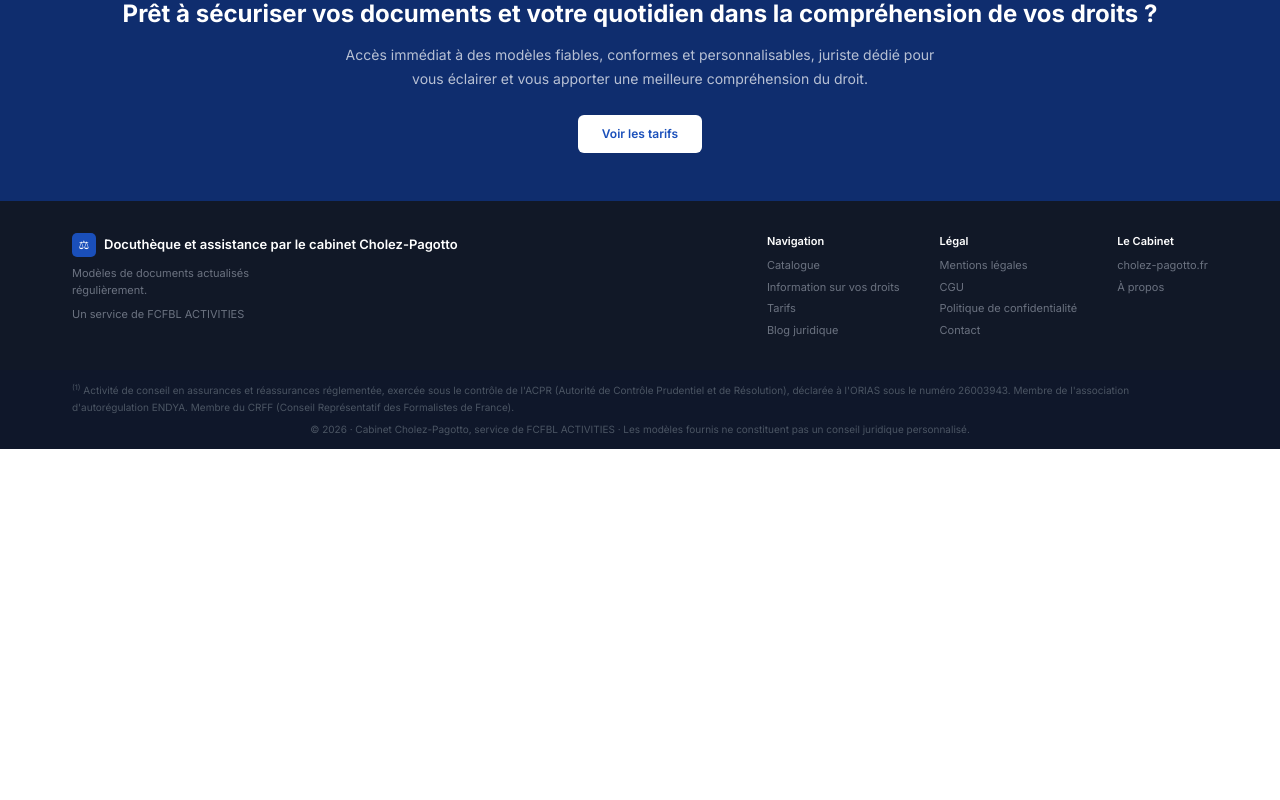
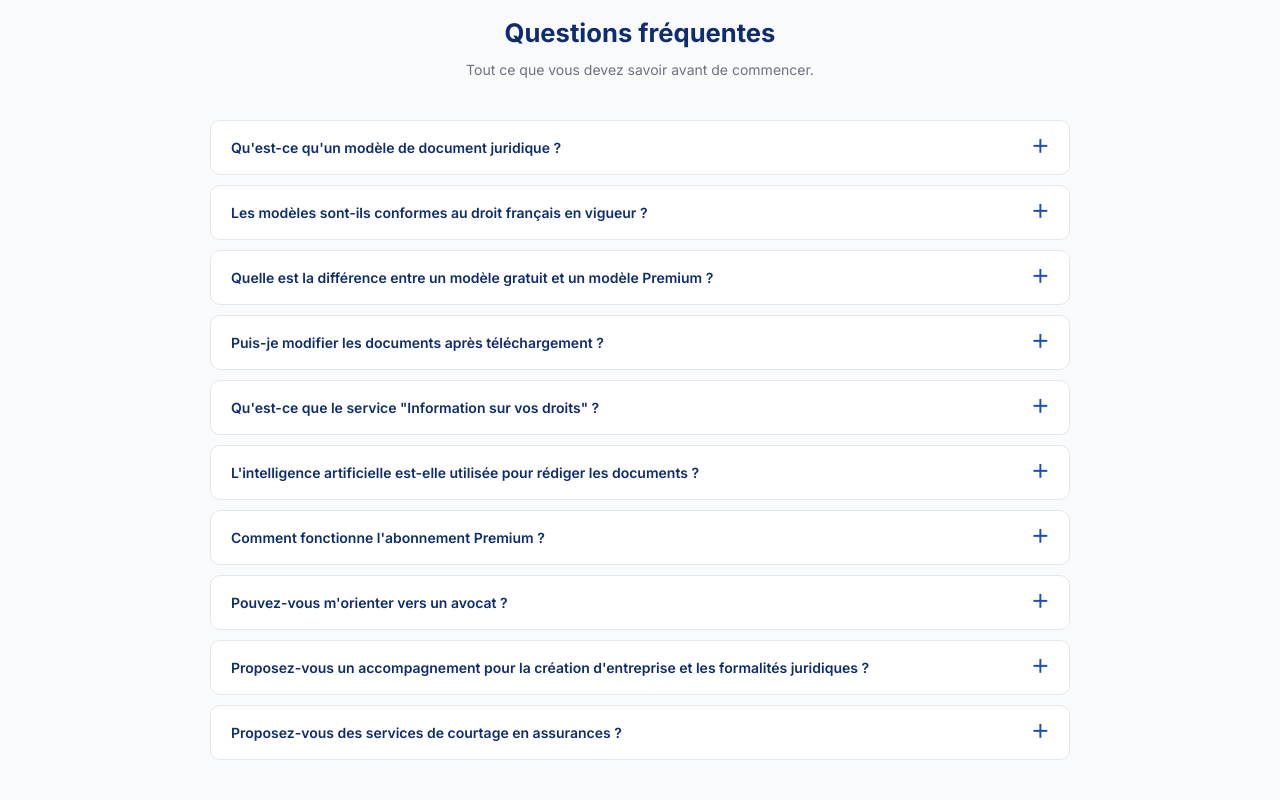
Before and after one commit to SYPA-ASSO/docutheque-next, a Next.js app: page / in a window 1280 px wide. Shown: the part 4760-5560 px from the top of the page. Before the commit the page ends 5209 px from the top, so only its background shows below. Built offline with nearby package versions, Linux system fonts and the light colour scheme.

Commit message:
FAQ composant 10 questions SEO

```diff
--- a/app/page.tsx
+++ b/app/page.tsx
@@ -4,6 +4,7 @@ import Categories from '@/components/Categories'
 import About from '@/components/About'
 import HowItWorks from '@/components/HowItWorks'
 import Tarifs from '@/components/Tarifs'
+import FAQ from '@/components/FAQ'
 import Footer from '@/components/Footer'
 import SchemaOrg from '@/components/SchemaOrg'
 
@@ -17,6 +18,7 @@ export default function Home() {
       <About />
       <HowItWorks />
       <Tarifs />
+      <FAQ />
       <Footer />
     </>
   )
--- /dev/null
+++ b/components/FAQ.tsx
@@ -0,0 +1,68 @@
+export default function FAQ() {
+  const faqs = [
+    {
+      q: "Qu'est-ce qu'un modèle de document juridique ?",
+      a: "Un modèle de document juridique est un document prérédigé, conforme à la législation en vigueur, que vous pouvez télécharger, compléter et adapter à votre situation. Il vous évite de rédiger un document de zéro et garantit que les mentions obligatoires sont bien présentes."
+    },
+    {
+      q: "Les modèles sont-ils conformes au droit français en vigueur ?",
+      a: "Oui. Chaque modèle est rédigé par un juriste et mis à jour dans les meilleurs délais dès qu'une loi, un décret ou une jurisprudence modifie le cadre applicable."
+    },
+    {
+      q: "Quelle est la différence entre un modèle gratuit et un modèle Premium ?",
+      a: "L'accès gratuit donne accès à une sélection de modèles essentiels en format DOCX. L'abonnement Premium débloque la bibliothèque complète, les notices juridiques détaillées, les fiches pédagogiques et une question incluse sous 24 à 48h."
+    },
+    {
+      q: "Puis-je modifier les documents après téléchargement ?",
+      a: "Oui. Tous nos modèles sont fournis au format DOCX, le format Word universel. Vous pouvez les ouvrir, les modifier et les personnaliser librement, sans logiciel spécifique ni abonnement supplémentaire."
+    },
+    {
+      q: 'Qu\'est-ce que le service "Information sur vos droits" ?',
+      a: "C'est un service à l'unité, sans abonnement, à 47 €. Vous posez votre question en langage courant et un juriste vous apporte une réponse pédagogique par écrit sous 24 à 48h. Cette réponse a vocation à vous informer, elle ne constitue pas une consultation juridique au sens de la loi du 31 décembre 1971."
+    },
+    {
+      q: "L'intelligence artificielle est-elle utilisée pour rédiger les documents ?",
+      a: "Non. Chaque modèle est rédigé et relu par un juriste. Il n'y a aucune intervention de l'IA dans la rédaction de nos documents. L'IA peut halluciner. Nos juristes, non."
+    },
+    {
+      q: "Comment fonctionne l'abonnement Premium ?",
+      a: "L'abonnement Premium est souscrit pour une durée minimale de 12 mois à 14,90 €/mois, ou 147,97 €/an avec 2 mois offerts. À l'issue de la période, il se renouvelle automatiquement sauf résiliation adressée par écrit au moins 30 jours avant l'échéance."
+    },
+    {
+      q: "Pouvez-vous m'orienter vers un avocat ?",
+      a: "Oui. Nous disposons d'un réseau d'avocats partenaires vers lesquels nous pouvons vous orienter si votre situation nécessite une représentation ou un acte juridique formel, sans obligation de votre part et en toute liberté de choix."
+    },
+    {
+      q: "Proposez-vous un accompagnement pour la création d'entreprise et les formalités juridiques ?",
+      a: "Oui. En tant que juriste formaliste, membre du CRFF (Conseil Représentatif des Formalistes de France), nous vous accompagnons dans toutes vos démarches de formalités : création de société (SASU, SAS, SARL, EURL), rédaction de statuts, modifications statutaires, transfert de siège, dissolution et liquidation. Nous intervenons en France, en Belgique et au Luxembourg. Pour en savoir plus, consultez le site du Cabinet Cholez-Pagotto."
+    },
+    {
+      q: "Proposez-vous des services de courtage en assurances ?",
+      a: "Oui. En complément de notre activité documentaire et pédagogique, nous exerçons une activité de conseil en assurances et réassurances, déclarée à l'ORIAS sous le numéro 26003943 et exercée sous le contrôle de l'ACPR. Nous pouvons vous accompagner dans la recherche et la mise en place de solutions assurantielles adaptées à votre situation personnelle ou professionnelle. Pour en savoir plus, consultez notre site dédié DEVILINE."
+    },
+  ]
+
+  return (
+    <section style={{background: '#f8fafc', borderTop: '1px solid #e5e7eb', padding: '4rem 0'}}>
+      <div style={{maxWidth: '1200px', margin: '0 auto', padding: '0 2rem'}}>
+        <div style={{textAlign: 'center', marginBottom: '2.5rem'}}>
+          <h2 style={{fontSize: '1.6rem', fontWeight: '700', color: '#0f2d6e', margin: 0}}>Questions fréquentes</h2>
+          <p style={{color: '#6b7280', fontSize: '0.875rem', marginTop: '6px'}}>Tout ce que vous devez savoir avant de commencer.</p>
+        </div>
+        <div style={{display: 'flex', flexDirection: 'column', gap: '10px', maxWidth: '860px', margin: '0 auto'}}>
+          {faqs.map((faq, i) => (
+            <details key={i} style={{background: 'white', border: '1px solid #e5e7eb', borderRadius: '10px', padding: '1rem 1.25rem'}}>
+              <summary style={{fontWeight: '600', color: '#0f2d6e', fontSize: '14px', cursor: 'pointer', listStyle: 'none', display: 'flex', justifyContent: 'space-between', alignItems: 'center', gap: '12px'}}>
+                <span>{faq.q}</span>
+                <span style={{color: '#1a4fba', fontSize: '18px', flexShrink: 0, lineHeight: 1}}>＋</span>
+              </summary>
+              <p style={{color: '#374151', fontSize: '13px', lineHeight: '1.75', marginTop: '12px', marginBottom: 0}}>
+                {faq.a}
+              </p>
+            </details>
+          ))}
+        </div>
+      </div>
+    </section>
+  )
+}
```
